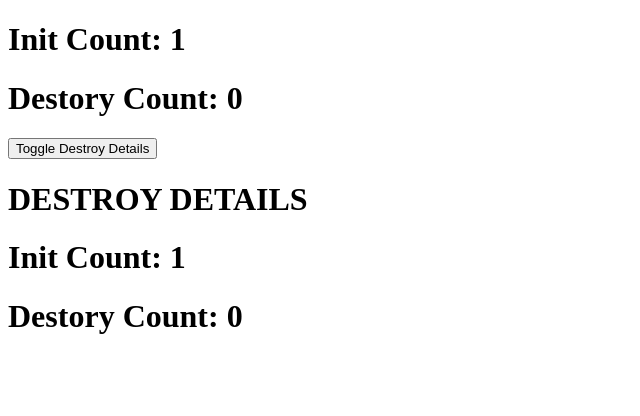
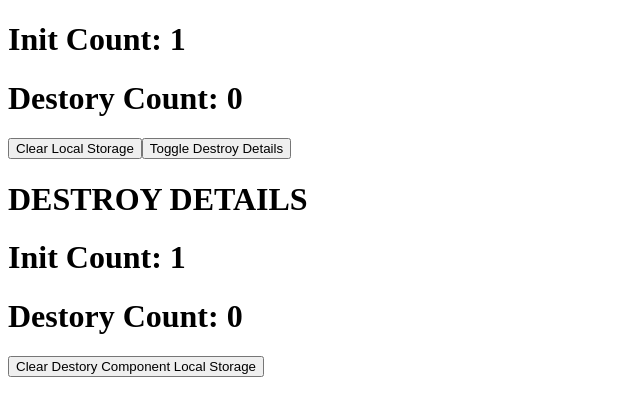
Before and after one commit to robertbennett1998/webcam-refresh-testing, an Angular app: page / in a window 1280 px wide. Both pictures are taken after a click on the button "Toggle Destroy Details". Shown: the top 416 px of the page, without its empty margins (0-640 px from the left). Built offline with nearby package versions, Linux system fonts and the light colour scheme.

Commit message:
commented out media service code

```diff
--- a/src/app/app.component.html
+++ b/src/app/app.component.html
@@ -4,6 +4,8 @@
 <h1>
   Destory Count: {{ refreshDetails.destroyCount }}
 </h1>
+
+<button (click)="clearLocalStorage()">Clear Local Storage</button>
 
 <div *ngFor="let item of videoDevices">
   <app-media-device [device]="item"></app-media-device>
@@ -13,5 +15,5 @@
   <app-media-device [device]="item"></app-media-device>
 </div>
 
-<button (click)="onToggleDestroyDetailsButtonClick()">Toggle Destroy Details</button>
+<button (click)="toggleDestroyDetails()">Toggle Destroy Details</button>
 <app-destroy-demo *ngIf="showDestroyDetails"></app-destroy-demo>
--- a/src/app/app.component.ts
+++ b/src/app/app.component.ts
@@ -21,10 +21,13 @@ export class AppComponent implements OnInit, OnDestroy {
   private refreshDetailsStorage : SessionStorage<RefreshDetailsModel> | LocalStorage<RefreshDetailsModel>;
   private refreshDetailsStorageKey: string = 'refresh-details';
 
-  constructor(private userMediaService: UserMediaService) {
-  }
+  // constructor(private userMediaService: UserMediaService) {
+  // }
 
   ngOnInit(): void {
+    // this.userMediaService.getListOfVideoDevices().then(devices => this.videoDevices = devices);
+    // this.userMediaService.getListOfMicrophoneDevices().then(devices => this.audioDevices = devices);
+
     this.showDestroyDetails = false;
     this.refreshDetailsStorage = new LocalStorage<RefreshDetailsModel>(this.refreshDetailsStorageKey)
 
@@ -43,7 +46,12 @@ export class AppComponent implements OnInit, OnDestroy {
     this.refreshDetailsStorage.set(this.refreshDetails);
   }
 
-  onToggleDestroyDetailsButtonClick() {
+  clearLocalStorage() {
+    this.refreshDetailsStorage.clear();
+    this.refreshDetails = new RefreshDetailsModel(1);
+  }
+
+  toggleDestroyDetails() {
     this.showDestroyDetails = !this.showDestroyDetails;
   }
 }
--- a/src/app/destroy-demo/destroy-demo.component.html
+++ b/src/app/destroy-demo/destroy-demo.component.html
@@ -5,3 +5,5 @@
 <h1>
   Destory Count: {{ refreshDetails.destroyCount }}
 </h1>
+
+<button (click)="clearLocalStorage()">Clear Destory Component Local Storage</button>
--- a/src/app/destroy-demo/destroy-demo.component.ts
+++ b/src/app/destroy-demo/destroy-demo.component.ts
@@ -33,4 +33,9 @@ export class DestroyDemoComponent implements OnInit, OnDestroy {
     this.refreshDetailsStorage.set(this.refreshDetails);
   }
 
+  clearLocalStorage() {
+    this.refreshDetailsStorage.clear();
+    this.refreshDetails = new RefreshDetailsModel(1);
+  }
+
 }
--- a/src/app/media-device/media-device.component.html
+++ b/src/app/media-device/media-device.component.html
@@ -1 +1,7 @@
-<p>media-device works!</p>
+<div style="border: 2px solid black; margin-top: 2px; margin-bottom: 2px;">
+  <h3>Device - {{ device.label }}</h3>
+  <p>Device ID: {{ device.deviceId }}</p>
+  <p>Label: {{ device.label }}</p>
+  <p>Kind: {{ device.kind }}</p>
+  <p>Group ID: {{ device.groupId }}</p>
+</div>
--- a/src/app/services/user-media.service.ts
+++ b/src/app/services/user-media.service.ts
@@ -25,9 +25,11 @@ export class UserMediaService {
         this.preferredCamCache = new SessionStorage(this.PREFERRED_CAMERA_KEY);
         this.preferredMicCache = new SessionStorage(this.PREFERRED_MICROPHONE_KEY);
 
-        this.navigator.mediaDevices.ondevicechange = async () => {
-            await this.updateAvailableDevicesList();
-        };
+        if (this.navigator?.mediaDevices) {
+          this.navigator.mediaDevices.ondevicechange = async () => {
+              await this.updateAvailableDevicesList();
+          };
+        }
     }
 
     async getListOfVideoDevices(): Promise<UserMediaDevice[]> {
```
